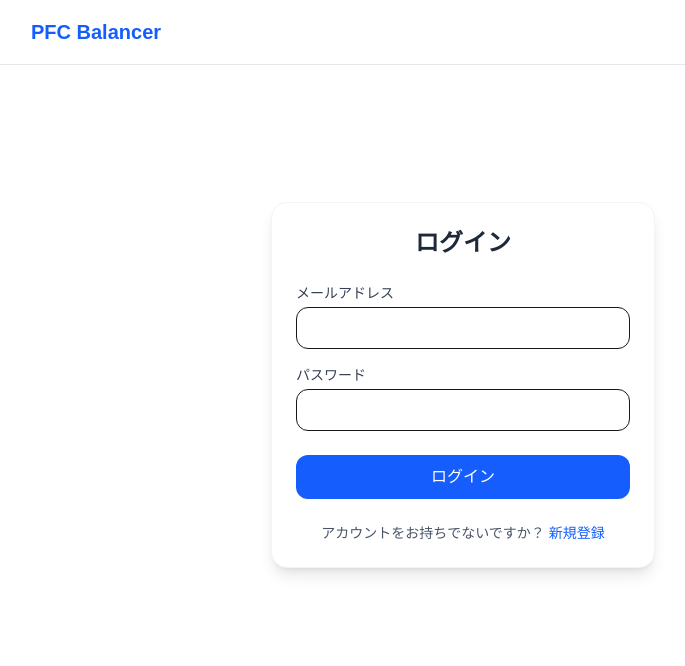
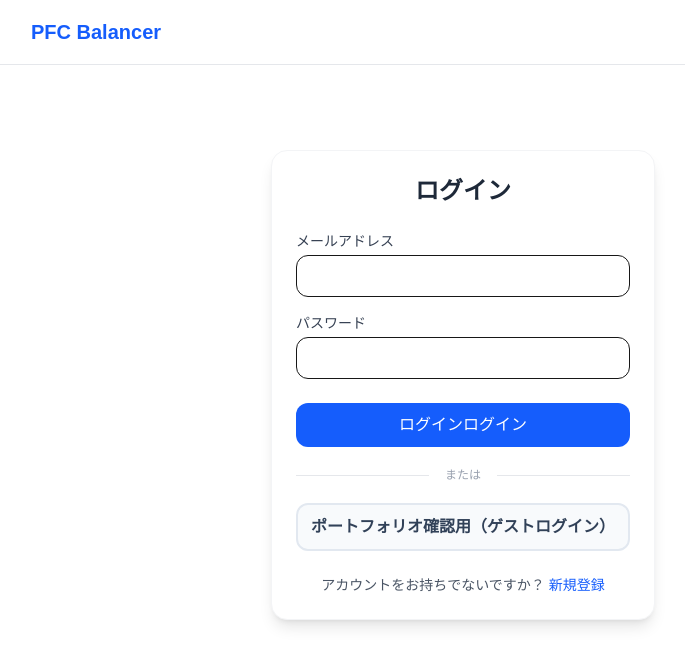
Before and after one commit to nununuma-sabu/pfc-menu-app, a Next.js app: page /login in a window 1280 px wide. Shown: the top 666 px of the page, without its empty margins (177-862 px from the left). Built offline with nearby package versions, Linux system fonts and the light colour scheme; no server answers.

Commit message:
feat: add guest login button for portfolio preview

```diff
--- a/src/app/login/page.tsx
+++ b/src/app/login/page.tsx
@@ -24,6 +24,26 @@ export default function LoginPage() {
 
         if (error) {
             setErrorMsg('ログインに失敗しました。メールアドレスまたはパスワードが間違っています。')
+            setIsLoading(false)
+        } else {
+            router.push('/')
+            router.push('/')
+            router.refresh()
+        }
+    }
+
+    const handleGuestLogin = async () => {
+        setErrorMsg('')
+        setIsLoading(true)
+
+        // ポートフォリオ確認用テストアカウント（Supabase上で事前作成が必要）
+        const email = 'guest@example.com'
+        const password = 'guest-password-pfc'
+
+        const { error } = await supabase.auth.signInWithPassword({ email, password })
+
+        if (error) {
+            setErrorMsg('ゲストログインに失敗しました。管理者がアカウントを準備中かもしれません。')
             setIsLoading(false)
         } else {
             router.push('/')
@@ -70,8 +90,26 @@ export default function LoginPage() {
                         className="w-full mt-2 bg-blue-600 hover:bg-blue-700 text-white font-medium py-2.5 rounded-xl transition-colors disabled:opacity-50"
                     >
                         {isLoading ? 'ログイン中...' : 'ログイン'}
+                        {isLoading ? 'ログイン中...' : 'ログイン'}
                     </button>
                 </form>
+
+                <div className="mt-5 flex items-center justify-center space-x-2">
+                    <span className="h-px w-full bg-gray-200 dark:bg-gray-700"></span>
+                    <span className="text-xs text-gray-400 dark:text-gray-500 font-medium px-2 whitespace-nowrap">または</span>
+                    <span className="h-px w-full bg-gray-200 dark:bg-gray-700"></span>
+                </div>
+
+                <div className="mt-5">
+                    <button
+                        onClick={handleGuestLogin}
+                        disabled={isLoading}
+                        type="button"
+                        className="w-full bg-slate-50 dark:bg-gray-700 border-2 border-slate-200 dark:border-gray-600 hover:bg-slate-100 hover:border-slate-300 dark:hover:bg-gray-600 dark:hover:border-gray-500 text-slate-700 dark:text-gray-200 font-bold py-2.5 rounded-xl transition-colors outline-none focus:ring-2 focus:ring-slate-400 disabled:opacity-50"
+                    >
+                        ポートフォリオ確認用（ゲストログイン）
+                    </button>
+                </div>
 
                 <div className="mt-6 text-center text-sm text-gray-600 dark:text-gray-400">
                     アカウントをお持ちでないですか？{' '}
```
